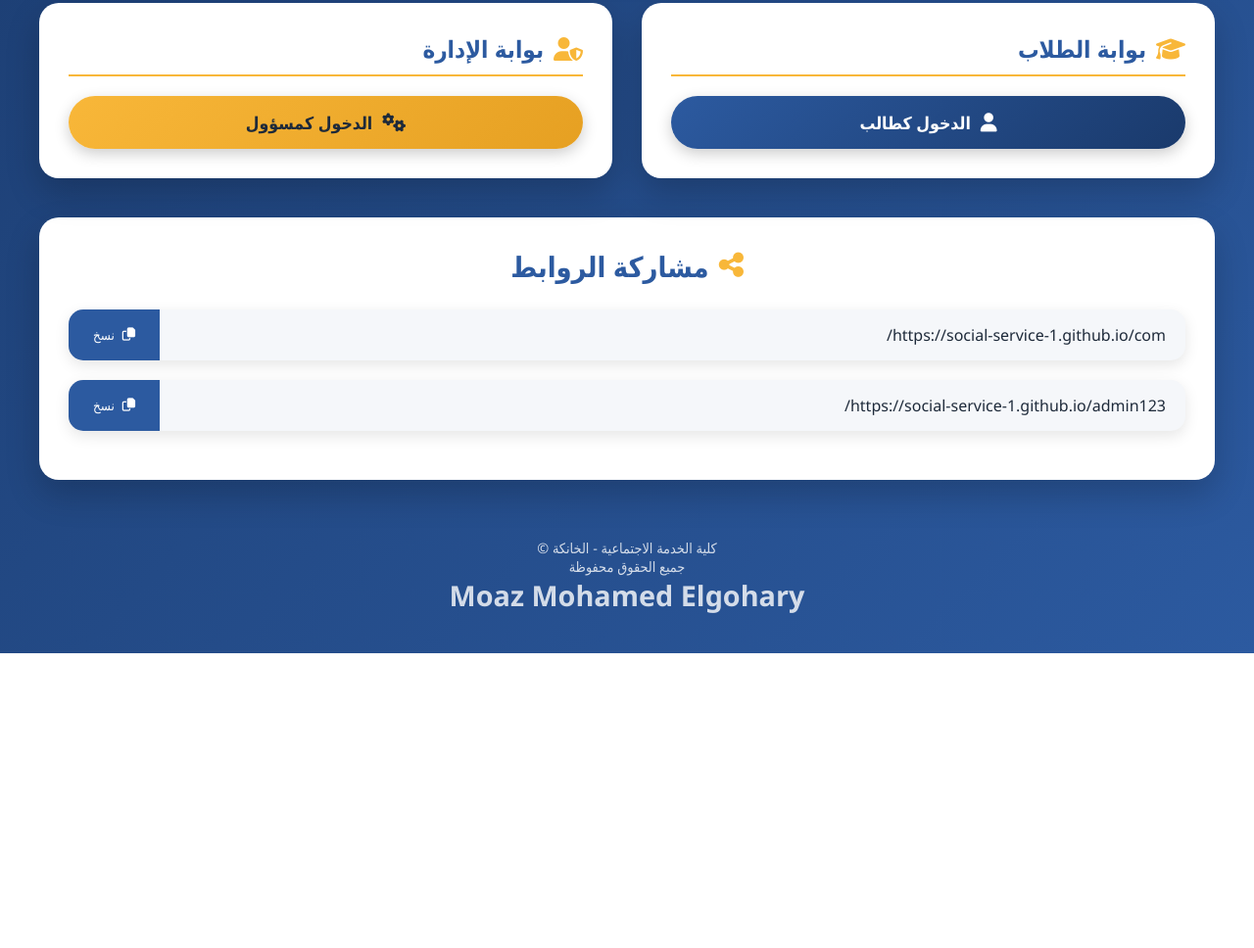
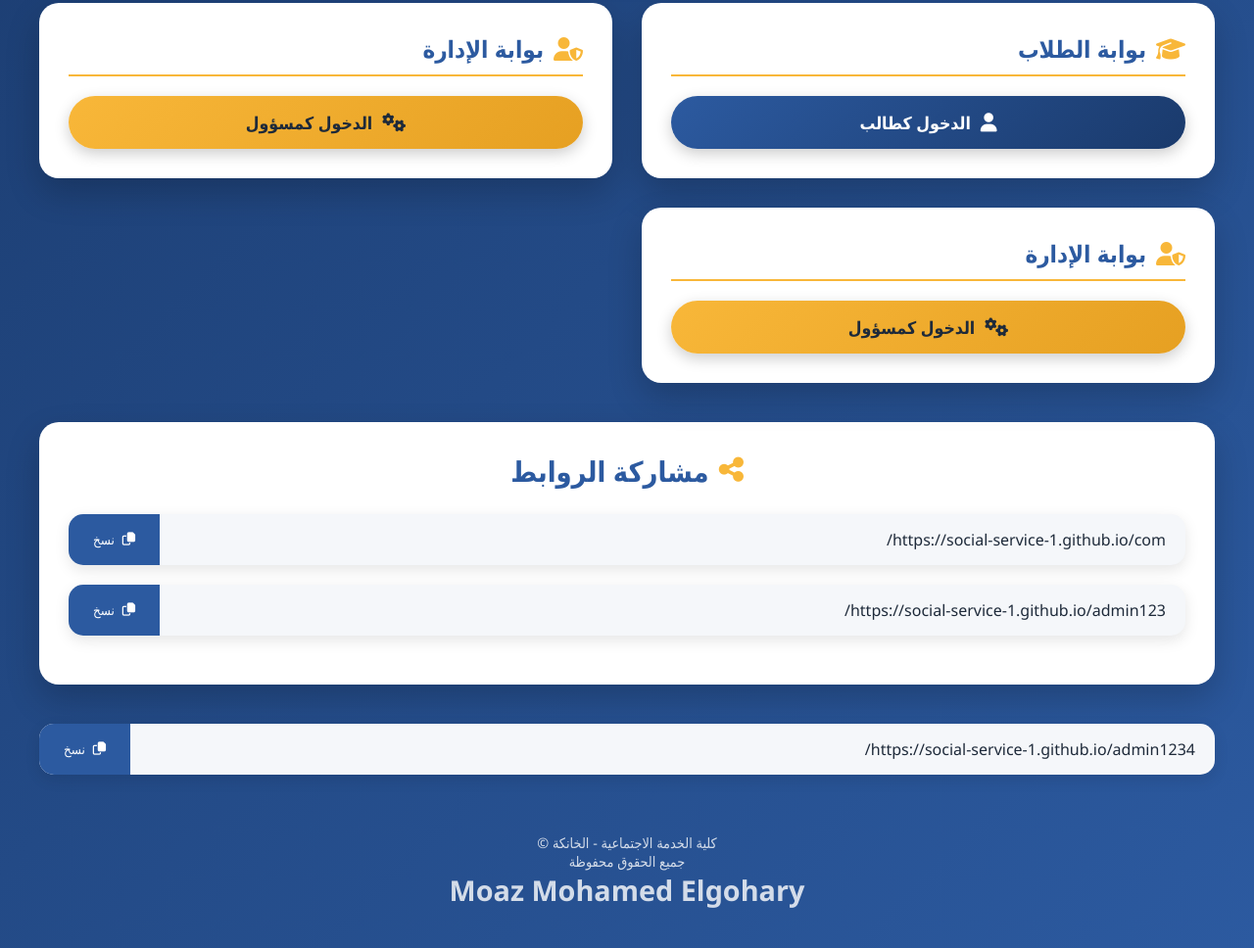
Before and after one commit to Social-Service-1/i, a plain HTML site: page index.html in a window 1280 px wide. Shown: the part 458-1426 px from the top of the page at 98% size. Before the commit the page ends 1125 px from the top, so only its background shows below. Drawn offline with Linux system fonts and the light colour scheme.

Commit message:
Update index.html

```diff
--- a/index.html
+++ b/index.html
@@ -337,6 +337,15 @@
 
                 </div>
             </div>
+            <div class="card">
+                <h2 class="card-title"><i class="fas fa-user-shield"></i> بوابة الإدارة</h2>
+                <div class="buttons-container">
+                    <a href="https://social-service-1.github.io/admin1234/" class="btn btn-admin" target="_blank">
+                        <i class="fas fa-cogs"></i> الدخول كمسؤول
+                    </a>
+
+                </div>
+            </div>
         </div>
 
         <div class="links-section">
@@ -354,6 +363,14 @@
                 </button>
             </div>
         </div>
+        <div class="link-container">
+                <div class="link-text" id="admin-link">https://social-service-1.github.io/admin1234/</div>
+                <button class="copy-btn" onclick="copyToClipboard('admin-link')">
+                    <i class="far fa-copy"></i> نسخ
+                </button>
+            </div>
+    </div>
+
 
         <div class="footer">
             <p>كلية الخدمة الاجتماعية - الخانكة &copy;  </p>
```
